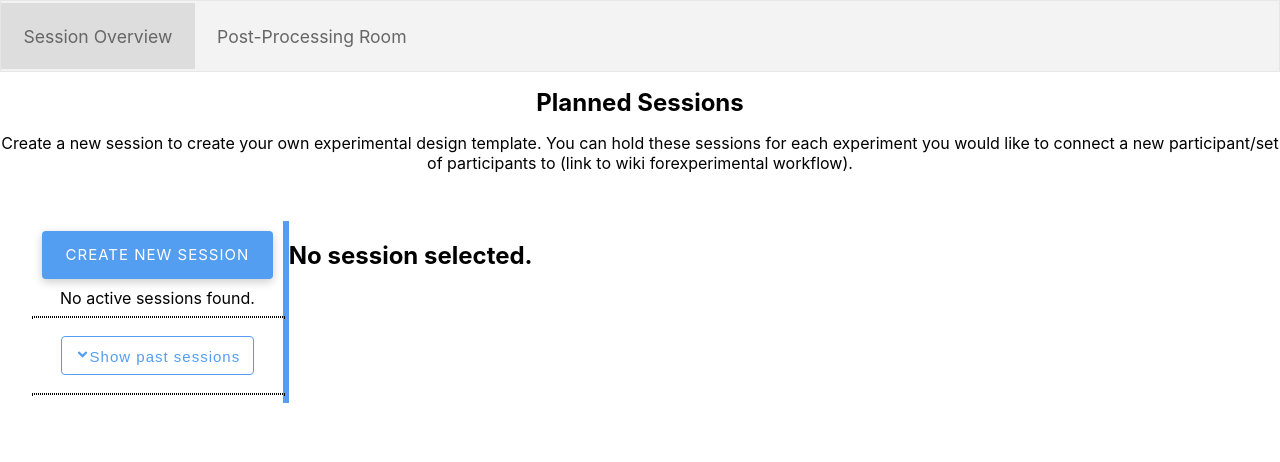
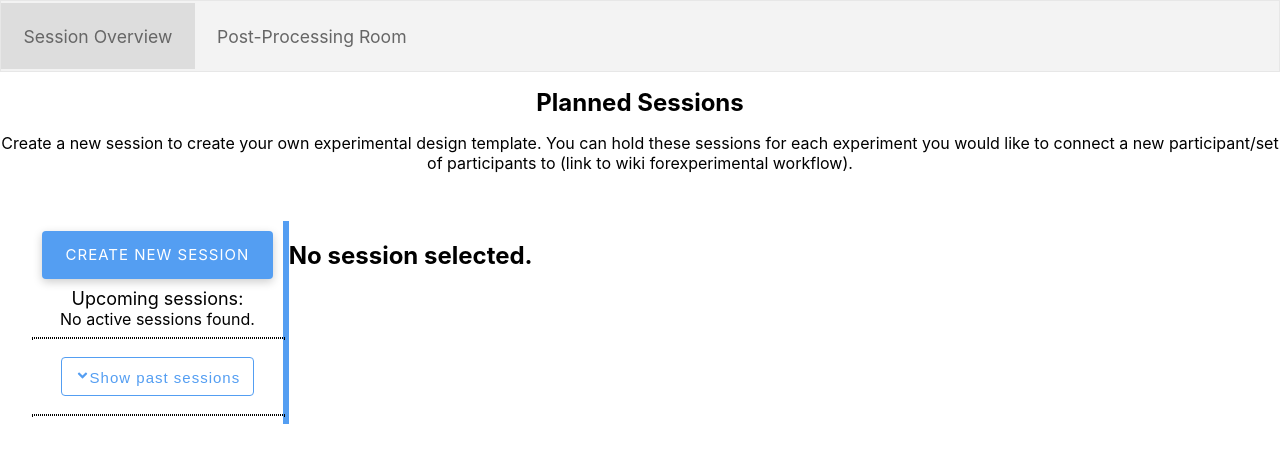
Before and after one commit to TUMFARSynchrony/SynthARium, a React (Create React App) app in the folder frontend/: page / in a window 1280 px wide. Shown: the top 462 px of the page. Built offline with nearby package versions, Linux system fonts and the light colour scheme.

Commit message:
Add label for upcoming sessions

```diff
--- a/frontend/src/pages/SessionOverview/SessionOverview.js
+++ b/frontend/src/pages/SessionOverview/SessionOverview.js
@@ -12,6 +12,7 @@ import LinkButton from "../../components/atoms/LinkButton/LinkButton";
 import { INITIAL_SESSION_DATA } from "../../utils/constants";
 import { getPastAndFutureSessions } from "../../utils/utils";
 import Button from "../../components/atoms/Button/Button";
+import Label from "../../components/atoms/Label/Label";
 
 function SessionOverview({ onDeleteSession }) {
   const dispatch = useDispatch();
@@ -53,6 +54,8 @@ function SessionOverview({ onDeleteSession }) {
             to="/sessionForm"
             onClick={() => onCreateNewSession()}
           />
+
+          <Label title={"Upcoming sessions:"} />
           {future.length !== 0 ? (
             future.map((session, index) => {
               return (
```
